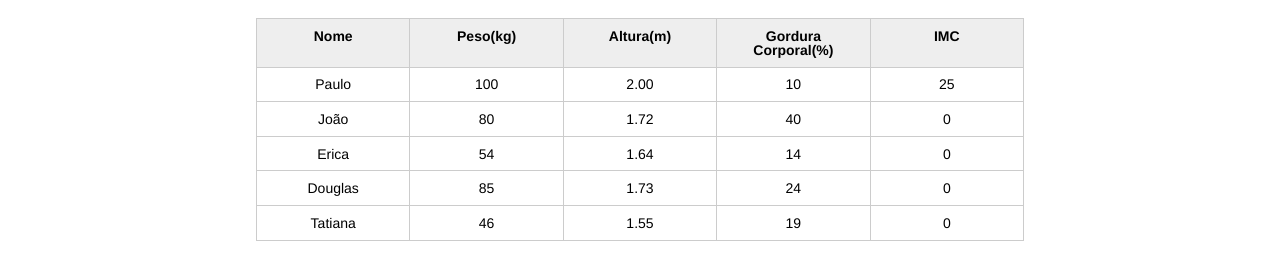
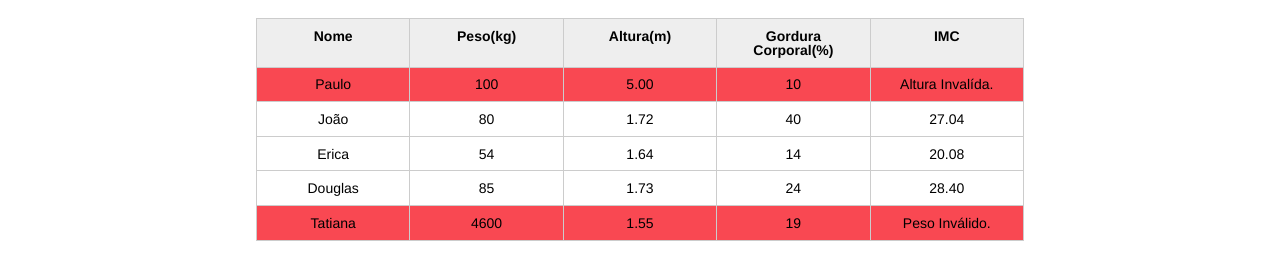
Before and after one commit to credeal/Javascript-Intro, a plain HTML site: page index.html in a window 1280 px wide. Shown: the part 123-402 px from the top of the page. Drawn offline with Linux system fonts and the light colour scheme.

Commit message:
Arrays, Loop e Estilos

```diff
--- a/css/index.css
+++ b/css/index.css
@@ -132,3 +132,7 @@ button[disabled=disabled], button:disabled {
 .campo-invalido{
 	border: 1px solid red;
 }
+
+.cor-de-erro{
+	background-color: #f94852;
+}
--- a/index.html
+++ b/index.html
@@ -29,10 +29,10 @@
 						</tr>
 					</thead>
 					<tbody id="tabela-pacientes">
-						<tr class="paciente" id="primeiro-paciente" >
+						<tr class="paciente">
 							<td class="info-nome">Paulo</td>
 							<td class="info-peso">100</td>
-							<td class="info-altura">2.00</td>
+							<td class="info-altura">5.00</td>
 							<td class="info-gordura">10</td>
 							<td class="info-imc">0</td>
 						</tr>
@@ -62,7 +62,7 @@
 						</tr>
 						<tr class="paciente" >
 							<td class="info-nome">Tatiana</td>
-							<td class="info-peso">46</td>
+							<td class="info-peso">4600</td>
 							<td class="info-altura">1.55</td>
 							<td class="info-gordura">19</td>
 							<td class="info-imc">0</td>
--- a/js/principal.js
+++ b/js/principal.js
@@ -2,32 +2,23 @@ let titulo = document.querySelector(".titulo");
 titulo.textContent = "Aparecida - Nutricionista";
 console.log(titulo);
 
-var paciente = document.querySelector("#primeiro-paciente");
-var tdPeso = paciente.querySelector(".info-peso");
-var peso = tdPeso.textContent;
-
-var tdAltura = paciente.querySelector(".info-altura");
-var altura = tdAltura.textContent;
-
-let tdImc = paciente.querySelector(".info-imc");
-
-if(peso < 0 || peso > 1000){
-    console.log("Peso Inválido.");
-        tdImc.textContent = "Peso Inválido.";
-
-}
-else if(altura < 0 || altura > 3.00){
-    console.log("Altura Inválida.");
-    tdImc.textContent = "Peso Inválido.";
-}
-else{
-    var imc = peso / (altura * 2);
-    tdImc.textContent = imc;
-}
+var pacientes = document.querySelectorAll(".paciente");
+console.log(pacientes)
 
 
+for (let i = 0; i < pacientes.length; i++) {
+    var peso = pacientes[i].querySelector(".info-peso").textContent;
+    var altura = pacientes[i].querySelector(".info-altura").textContent;
+    var imc = pacientes[i].querySelector(".info-imc");
 
-console.log(paciente); // TR
-console.log(tdPeso);// TD = que tem o peso
-
-console.log(tdImc.textContent);
+    if(peso < 0 || peso > 1000){
+        pacientes[i].classList.add("cor-de-erro");
+        imc.textContent = "Peso Inválido.";
+    }
+    else if(altura < 0 || altura > 3.00){
+        pacientes[i].classList.add("cor-de-erro"); //Boa pratica é adicionar uma classe para mudar o visual
+        imc.textContent = "Altura Invalída.";
+    }
+    else
+        imc.textContent =((peso / (altura * altura))).toFixed(2);
+}
```
